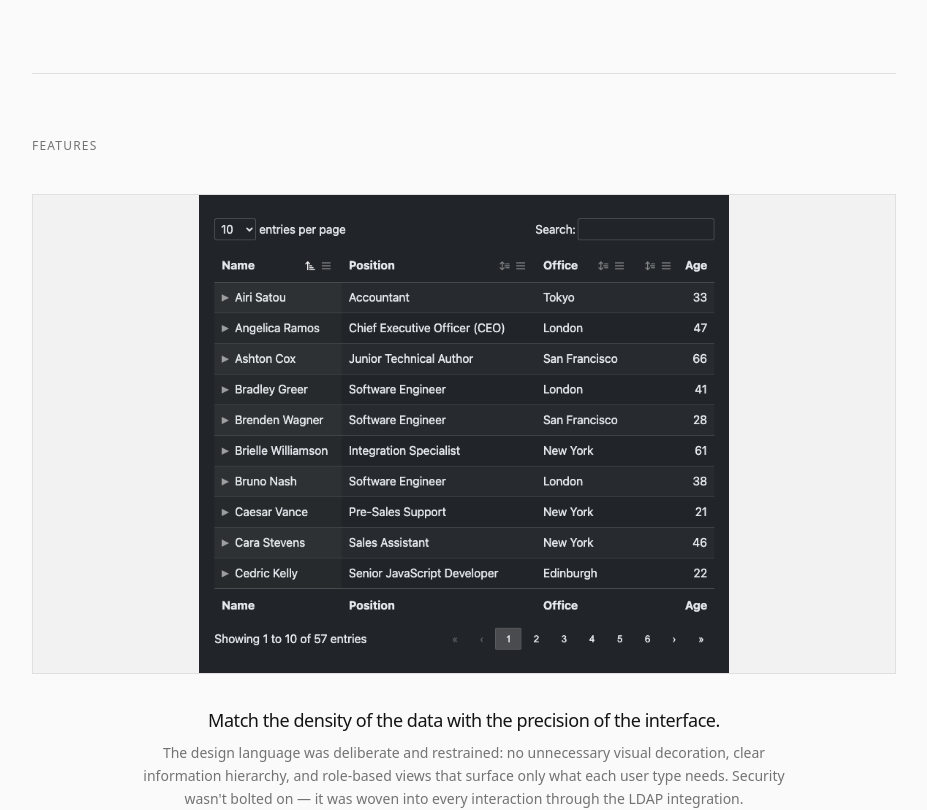
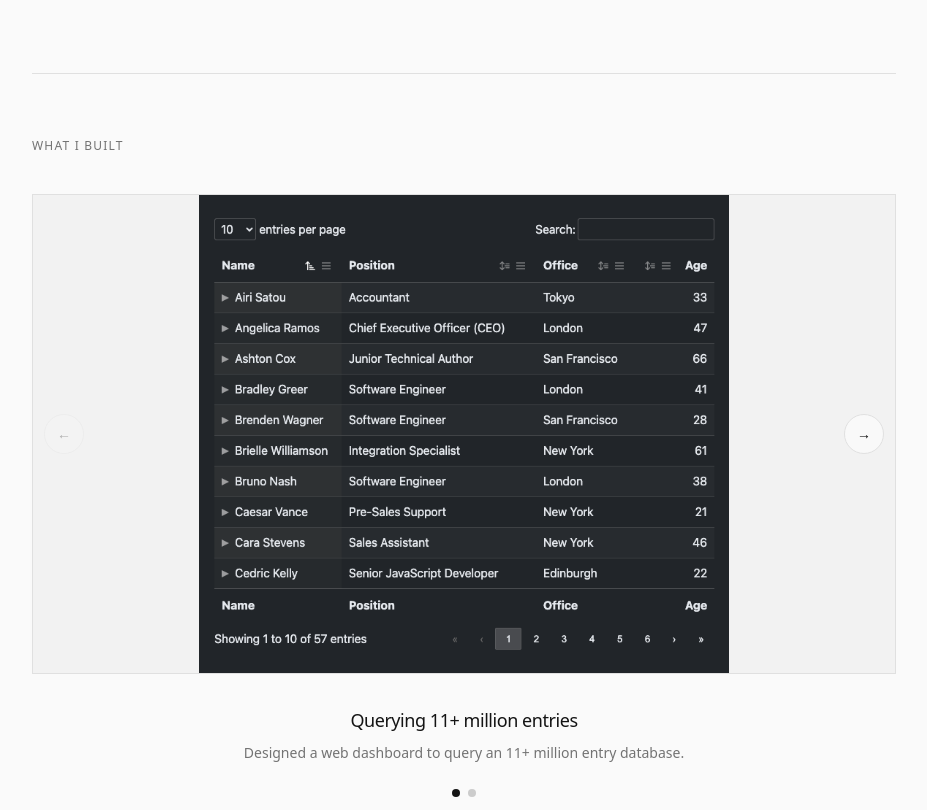
Before and after one commit to dincohen92/portfolio, a Next.js app: page /projects/apex-semi in a window 1280 px wide. Shown: the part 1600-2410 px from the top of the page, without its empty margins (176-1103 px from the left). Built offline with nearby package versions, Linux system fonts and the light colour scheme.

Commit message:
replace feature slides with built work and outcomes
Slides now come from the project metrics doc: admin dashboard, LLM
ticketing, scoring system, query performance, sales impact. Section
renamed What I Built; slides may omit an image.

Co-Authored-By: Claude Sonnet 5.5 <noreply@anthropic.com>

```diff
--- a/src/app/projects/[slug]/page.tsx
+++ b/src/app/projects/[slug]/page.tsx
@@ -40,17 +40,7 @@ export default async function ProjectPage({ params }: Props) {
     ? "border-white text-white"
     : "border-foreground text-foreground";
 
-  // Explicit slides win; otherwise fall back to the case-study sections that have an image.
-  const slides: Slide[] =
-    "slides" in project && Array.isArray(project.slides)
-      ? (project.slides as Slide[])
-      : project.sections
-          .filter((section) => section.image)
-          .map((section) => ({
-            image: section.image as string,
-            title: section.heading,
-            caption: section.body,
-          }));
+  const slides = project.slides as Slide[];
 
   return (
     <>
@@ -175,7 +165,7 @@ export default async function ProjectPage({ params }: Props) {
           {slides.length > 0 && (
             <div className="border-t border-border mt-20 pt-16">
               <p className="text-xs text-muted-foreground uppercase tracking-widest mb-10">
-                Features
+                What I Built
               </p>
               <ProjectCarousel slides={slides} />
             </div>
--- a/src/components/ProjectCarousel.tsx
+++ b/src/components/ProjectCarousel.tsx
@@ -1,7 +1,7 @@
 "use client";
 import { useRef, useState } from "react";
 
-export type Slide = { image: string; title: string; caption: string };
+export type Slide = { image?: string; title: string; caption: string };
 
 export default function ProjectCarousel({ slides }: { slides: Slide[] }) {
   const trackRef = useRef<HTMLDivElement>(null);
@@ -33,11 +33,17 @@ export default function ProjectCarousel({ slides }: { slides: Slide[] }) {
         >
           {slides.map((s) => (
             <div
-              key={s.image}
+              key={s.title}
               className="w-full shrink-0 snap-center flex items-center justify-center bg-black/[0.03] border border-border h-[320px] md:h-[480px]"
             >
-              {/* eslint-disable-next-line @next/next/no-img-element */}
-              <img src={s.image} alt={s.title} className="max-w-full max-h-full object-contain" />
+              {s.image ? (
+                // eslint-disable-next-line @next/next/no-img-element
+                <img src={s.image} alt={s.title} className="max-w-full max-h-full object-contain" />
+              ) : (
+                <p className="px-8 md:px-24 text-3xl md:text-5xl font-medium tracking-tight leading-tight text-center">
+                  {s.title}
+                </p>
+              )}
             </div>
           ))}
         </div>
@@ -66,7 +72,7 @@ export default function ProjectCarousel({ slides }: { slides: Slide[] }) {
       </div>
 
       <div className="max-w-2xl mx-auto text-center mt-8">
-        <h3 className="text-lg font-medium tracking-tight mb-2">{slide.title}</h3>
+        {slide.image && <h3 className="text-lg font-medium tracking-tight mb-2">{slide.title}</h3>}
         <p className="text-sm text-muted-foreground leading-relaxed">{slide.caption}</p>
       </div>
 
@@ -74,7 +80,7 @@ export default function ProjectCarousel({ slides }: { slides: Slide[] }) {
         <div className="flex justify-center gap-2 mt-6">
           {slides.map((s, i) => (
             <button
-              key={s.image}
+              key={s.title}
               type="button"
               aria-label={`Go to slide ${i + 1}`}
               onClick={() => goTo(i)}
--- a/src/data/projects.json
+++ b/src/data/projects.json
@@ -57,9 +57,18 @@
     "model3d": "/3d-models/light-bulb.glb",
     "slides": [
       {
-        "image": "/images/state/site-explore.jpg",
-        "title": "Explore",
-        "caption": "Browse designers' work by discipline with search, filters and sorting, and post your own at any stage."
+        "title": "15+ projects and 50+ users, all organic",
+        "caption": "Grew the community using only SEO and GEO optimization.",
+        "image": "/images/state/site-explore.jpg"
+      },
+      {
+        "title": "Scoring that rewards critique",
+        "caption": "A gamified scoring system requires users to critique more than they post.",
+        "image": "/images/state/state-score.png"
+      },
+      {
+        "title": "AI content screening",
+        "caption": "The ChatGPT API screens uploads for explicit content."
       }
     ]
   },
@@ -121,19 +130,18 @@
     "model3d": "/3d-models/zira-camera.glb",
     "slides": [
       {
-        "image": "/images/zira/site-hero.jpg",
-        "title": "Live inspection",
-        "caption": "Cameras over the line flag defects like nails and stringers on each pallet, with inspected, pass rate and defect counts alongside."
+        "title": "Sales up 29%",
+        "caption": "Updated the brand guide, website and sales assets, driving sales by 29%.",
+        "image": "/images/zira/site-hero.jpg"
       },
       {
-        "image": "/images/zira/site-solves.jpg",
-        "title": "What it solves",
-        "caption": "Four places a pallet costs money, from retailer chargebacks to production visibility, laid out as scannable cards."
+        "title": "Computer vision on the production line",
+        "caption": "Trained AI computer vision models to track production lines and provide metrics.",
+        "image": "/images/zira/Capture_Dash_1_better.jpg"
       },
       {
-        "image": "/images/zira/site-beyond.jpg",
-        "title": "Beyond the dashboard",
-        "caption": "Andon, Relay, No Bad Pallets and the platform: detections that trigger action on the floor, not just a chart."
+        "title": "HTML marketing emails",
+        "caption": "Designed and shipped HTML-based marketing emails."
       }
     ]
   },
@@ -231,19 +239,23 @@
     "model3d": "/3d-models/heart.glb",
     "slides": [
       {
-        "image": "/images/plan-with-coco/site-chat.jpg",
-        "title": "Chat",
-        "caption": "Ask Coco a budget question and it answers in plain numbers, then adds the split straight to your budget."
+        "title": "Admin dashboard for traffic and ad performance",
+        "caption": "Custom internal dashboard tracking organic traffic, CPC ad performance and A/B testing metrics. Variants showed landing page and ad clickthrough data, boosting traffic by 100+ clicks per day.",
+        "image": "/images/plan-with-coco/admin-traffic.jpg"
       },
       {
-        "image": "/images/plan-with-coco/site-vendors.jpg",
-        "title": "Vendors",
-        "caption": "Quotes and booking status for every vendor in one list, with Coco drafting the first outreach email."
+        "title": "Automatic ticketing",
+        "caption": "The LLM chatbot automatically creates help-desk tickets."
       },
       {
-        "image": "/images/plan-with-coco/site-budget.jpg",
-        "title": "Budget",
-        "caption": "Committed versus remaining spend by category, plus upcoming payments Coco reminds you both about."
+        "title": "Custom AI skills",
+        "caption": "Built skills like vendor outreach and confirmation so Coco can draft and follow up on vendor emails.",
+        "image": "/images/plan-with-coco/site-vendors.jpg"
+      },
+      {
+        "title": "Designed 0 to 1",
+        "caption": "Took the app from ideation to pixel-perfect icons.",
+        "image": "/images/plan-with-coco/coco icons.png"
       }
     ]
   },
@@ -332,6 +344,17 @@
         "image": null
       }
     ],
-    "model3d": "/3d-models/computer.glb"
+    "model3d": "/3d-models/computer.glb",
+    "slides": [
+      {
+        "title": "Querying 11+ million entries",
+        "caption": "Designed a web dashboard to query an 11+ million entry database.",
+        "image": "/images/apex-semi/apex-dashboard.png"
+      },
+      {
+        "title": "Minutes to seconds",
+        "caption": "Lowered query times from minutes to seconds using custom jQuery and Datatables."
+      }
+    ]
   }
 ]
```
Also changed, not shown: public/images/plan-with-coco/admin-traffic.jpg (added).
